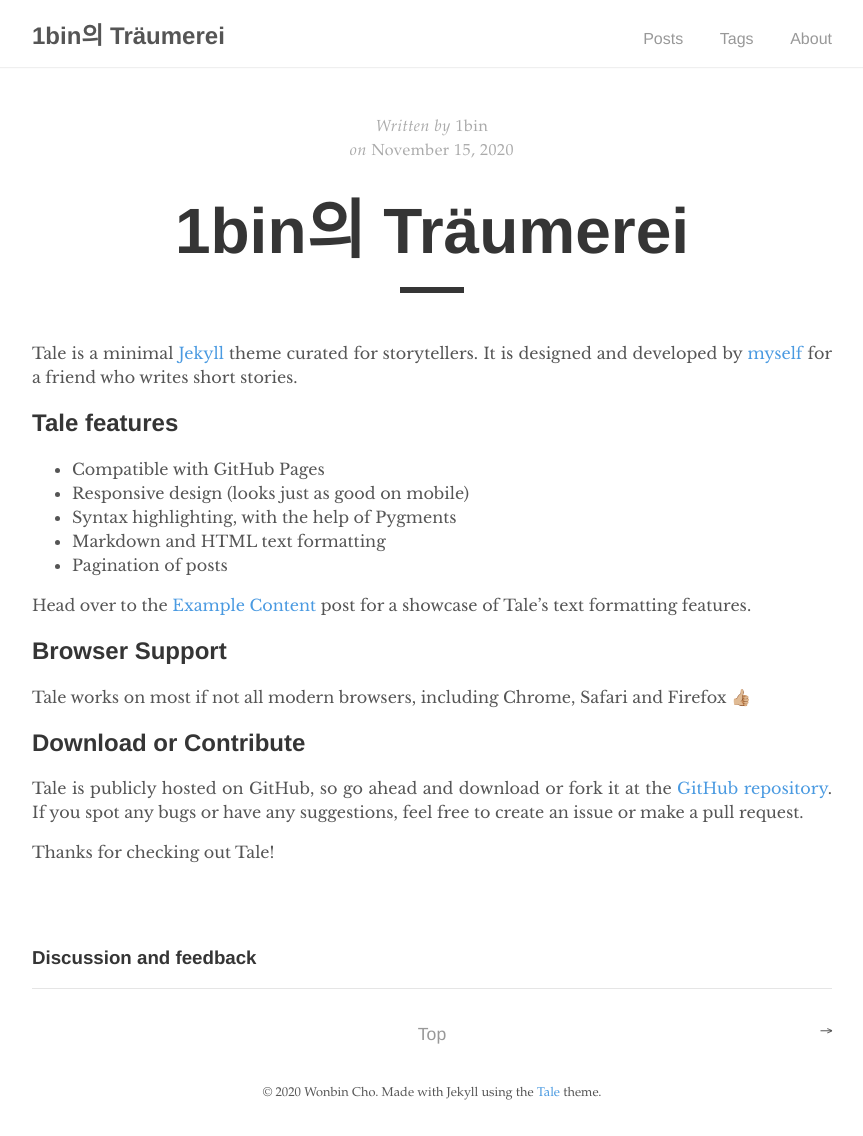
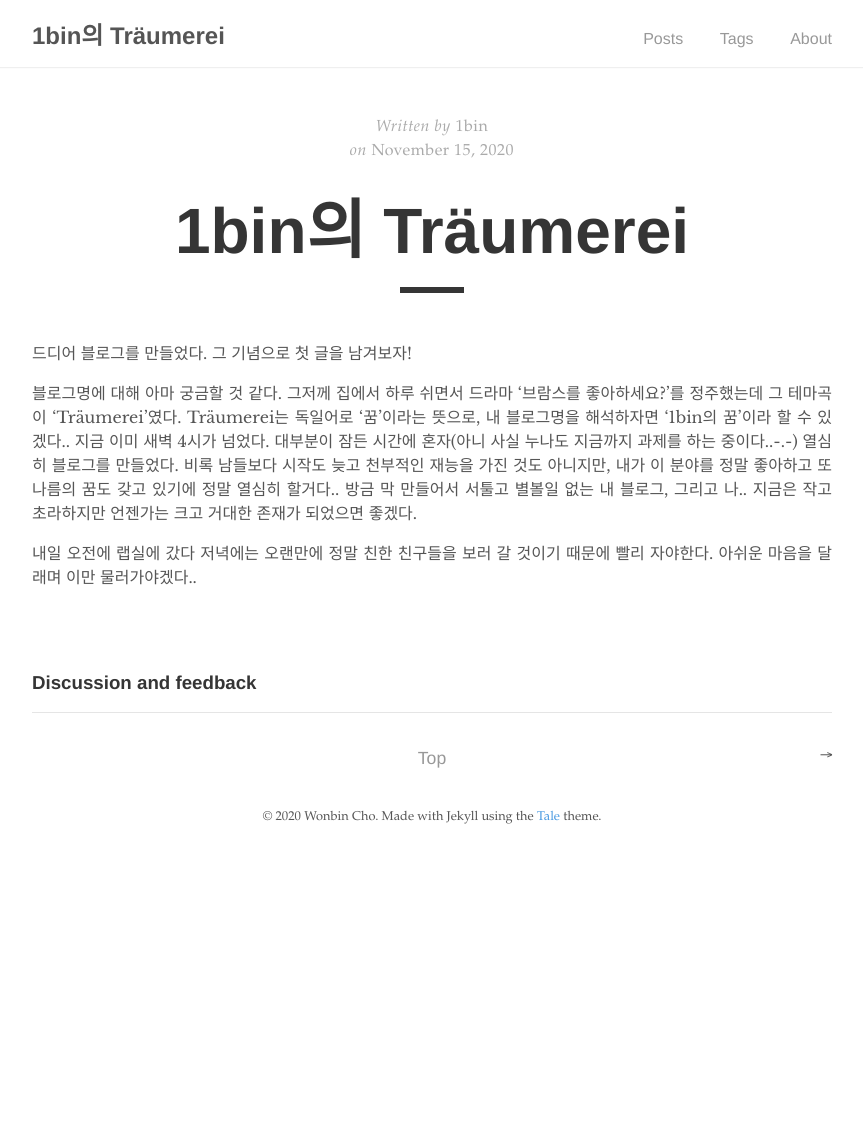
Before and after one commit to 1bin01/1bin01.github.io, a Jekyll site: the page built from _posts/2020-11-15-my-first-posting.md, in a window 1280 px wide. Shown: the whole page, without its empty margins (208-1071 px from the left). Built offline with Jekyll 4.4.1, drawn with Linux system fonts in a browser that asks for light colours; comment, search, counter and statistics services are not loaded; after the commit the page ends 900 px from its top, so only the background shows below that.

Commit message:
Update 2020-11-15-my-first-posting.md

```diff
--- a/_posts/2020-11-15-my-first-posting.md
+++ b/_posts/2020-11-15-my-first-posting.md
@@ -6,21 +6,9 @@ comments: true
 tags: Tale
 ---
 
-Tale is a minimal [Jekyll](https://jekyllrb.com/) theme curated for storytellers. It is designed and developed by [myself](https://github.com/chesterhow/) for a friend who writes short stories.
+드디어 블로그를 만들었다. 그 기념으로 첫 글을 남겨보자!
 
-## Tale features
-- Compatible with GitHub Pages
-- Responsive design (looks just as good on mobile)
-- Syntax highlighting, with the help of Pygments
-- Markdown and HTML text formatting
-- Pagination of posts
+블로그명에 대해 아마 궁금할 것 같다. 그저께 집에서 하루 쉬면서 드라마 '브람스를 좋아하세요?'를 정주했는데 그 테마곡이 'Träumerei'였다. Träumerei는 독일어로 '꿈'이라는 뜻으로, 내 블로그명을 해석하자면 '1bin의 꿈'이라 할 수 있겠다..
+지금 이미 새벽 4시가 넘었다. 대부분이 잠든 시간에 혼자(아니 사실 누나도 지금까지 과제를 하는 중이다..-.-) 열심히 블로그를 만들었다. 비록 남들보다 시작도 늦고 천부적인 재능을 가진 것도 아니지만, 내가 이 분야를 정말 좋아하고 또 나름의 꿈도 갖고 있기에 정말 열심히 할거다.. 방금 막 만들어서 서툴고 별볼일 없는 내 블로그, 그리고 나.. 지금은 작고 초라하지만 언젠가는 크고 거대한 존재가 되었으면 좋겠다.
 
-Head over to the [Example Content]({{ site.baseurl }}/2017-03-16/example-content) post for a showcase of Tale's text formatting features.
-
-## Browser Support
-Tale works on most if not all modern browsers, including Chrome, Safari and Firefox 👍🏼
-
-## Download or Contribute
-Tale is publicly hosted on GitHub, so go ahead and download or fork it at the [GitHub repository](https://github.com/chesterhow/tale). If you spot any bugs or have any suggestions, feel free to create an issue or make a pull request.
-
-Thanks for checking out Tale!
+내일 오전에 랩실에 갔다 저녁에는 오랜만에 정말 친한 친구들을 보러 갈 것이기 때문에 빨리 자야한다. 아쉬운 마음을 달래며 이만 물러가야겠다..
```
